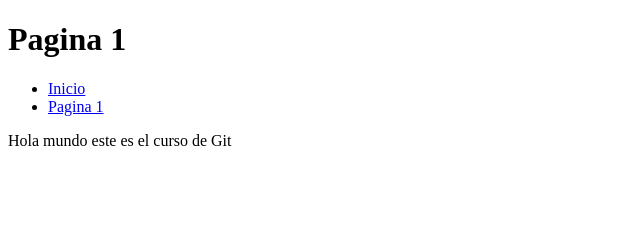
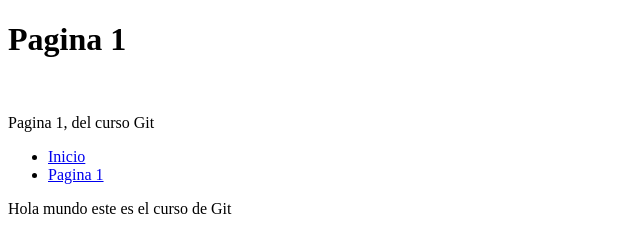
Before and after one commit to gracielarodelo/testeando, a plain HTML site: page pagina1.html in a window 1280 px wide. Shown: the whole page, without its empty margins (0-640 px from the left). Drawn offline with Linux system fonts and the light colour scheme.

Commit message:
Cambios en la Página 1

```diff
--- a/pagina1.html
+++ b/pagina1.html
@@ -8,6 +8,8 @@
 </head>
 <body>
     <h1>Pagina 1</h1>
+    <br>
+    <p>Pagina 1, del curso Git</p>
     <ul>
         <li><a href="index.html">Inicio</a></li>
         <li><a href="pagina1.html">Pagina 1</a></li>
```
